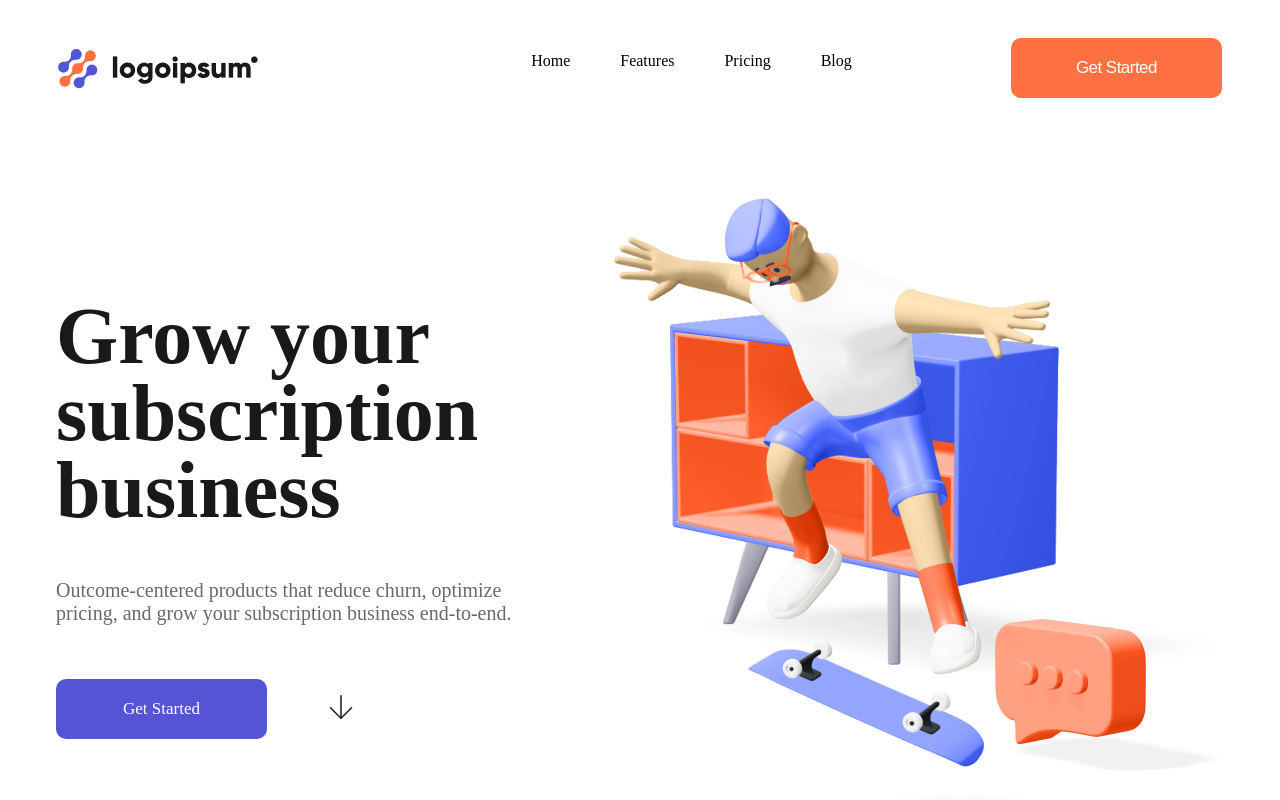
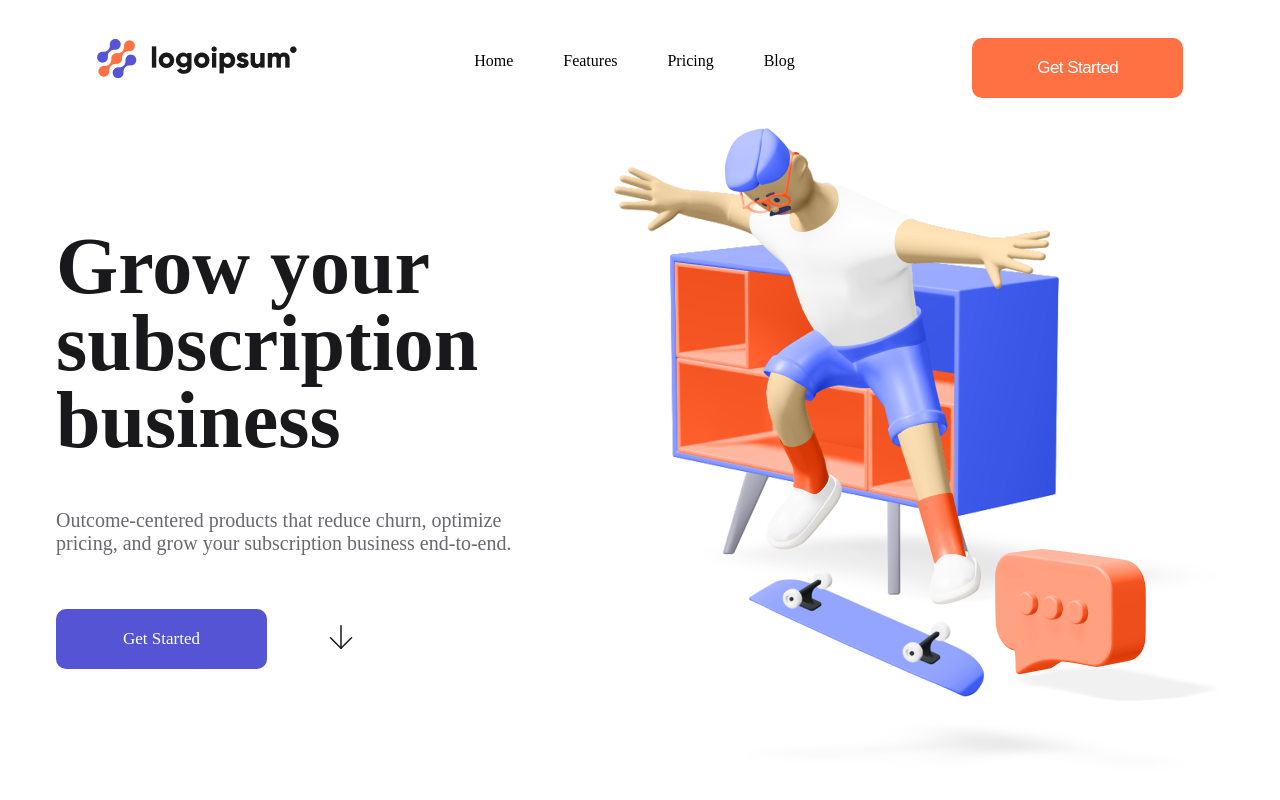
Before and after one commit to Neket27/WSfrontend, a plain HTML site: page index.html in a window 1280 px wide. Shown: the top 800 px of the page. Drawn offline with Linux system fonts and the light colour scheme.

Commit message:
changed header

```diff
--- a/styles/header.css
+++ b/styles/header.css
@@ -1,24 +1,21 @@
 .container-header {
-    width: 100%;
+    max-width: 1617px;
+    margin: 30px auto;
 }
 
 .header {
     display: flex;
-    width: auto;
     justify-content: space-around;
-    margin: 30px 186px 100px 184px;
 }
 
 .header__logo {
     width: 200px;
     height: 41px;
-    margin-top: 10px;
 }
 
 .header__menu {
     display: flex;
     gap: 50px;
-    margin-left: 173px;
 }
 
 .menu__link {
@@ -29,10 +26,6 @@
     cursor: pointer;
     margin-bottom: 10px;
     border-bottom: 3px solid #5454D4;
-}
-
-.header__button {
-    border: none
 }
 
 .header__button:hover {
@@ -48,7 +41,6 @@
 }
 
 .header__button {
-    margin-left: 159px;
     height: 60px;
     width: 211px;
     font-size: 17px;
@@ -56,7 +48,7 @@
     letter-spacing: -0.5314737558364868px;
     text-align: center;
     border-radius: 10px;
-    border-color: #FF7143;
+    border: none;
     background: #FF7143;
     color: #FFFFFF;
 }
@@ -74,9 +66,6 @@
         gap: 25px;
     }
 
-    .header__button {
-        margin-left: 59px;
-    }
 }
 
 
@@ -93,7 +82,6 @@
     }
 
     .header__button {
-        margin-left: 39px;
         height: 50px;
         width: 175px;
     }
```
